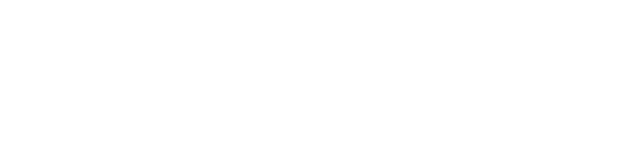
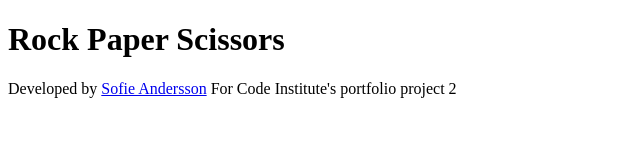
Before and after one commit to idamariasofie/rock-paper-scissors, a plain HTML site: page index.html in a window 1280 px wide. Shown: the whole page, without its empty margins (0-640 px from the left). Drawn offline with Linux system fonts and the light colour scheme.

Commit message:
Added basic html structure with website sections

```diff
--- a/index.html
+++ b/index.html
@@ -4,12 +4,28 @@
     <meta charset="UTF-8">
     <meta http-equiv="X-UA-Compatible" content="IE=edge">
     <meta name="viewport" content="width=device-width, initial-scale=1.0">
+    <!-- Meta tags -->
+    <meta name="keywords" content="rock, papaer, scissors, game, play, rock paper scissors game">
     <!-- Css file -->
     <link rel="stylesheet" href="assets/css/style.css">
     <title>Document</title>
 </head>
+<!-- Header -->
+<header>
+<h1>Rock Paper Scissors</h1>
+</header>
+
+<!-- Instructions area -->
+
+
+<!-- Game area -->
+
 <body>
 
+    <!-- Footer -->
+<footer>
+    <p>Developed by <a href="https://github.com/idamariasofie" target="_blank">Sofie Andersson</a> For Code Institute's portfolio project 2</p>
+</footer>
     <!-- JavaScript file -->
     <script src="assets/js/script.js"></script>
 </body>
```
